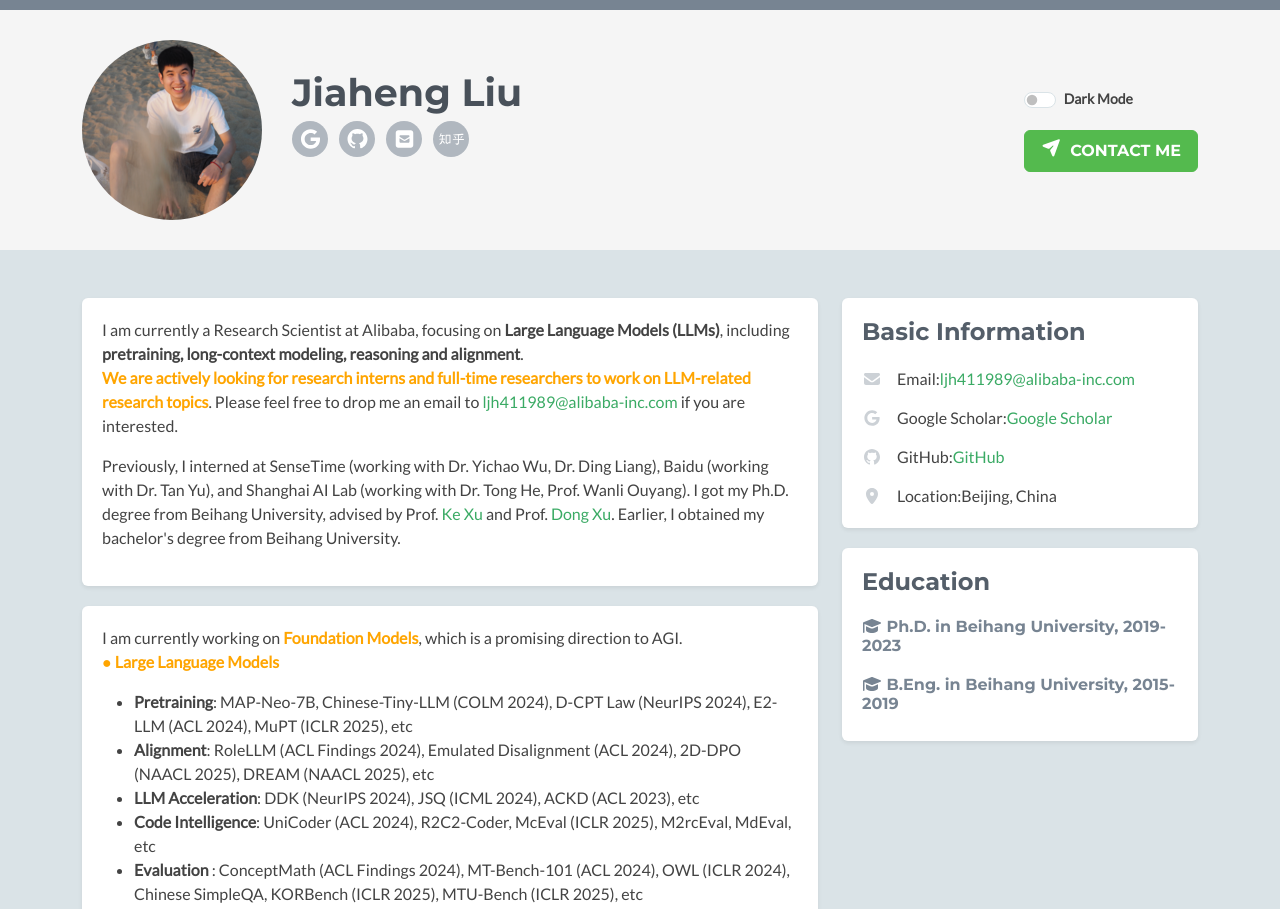
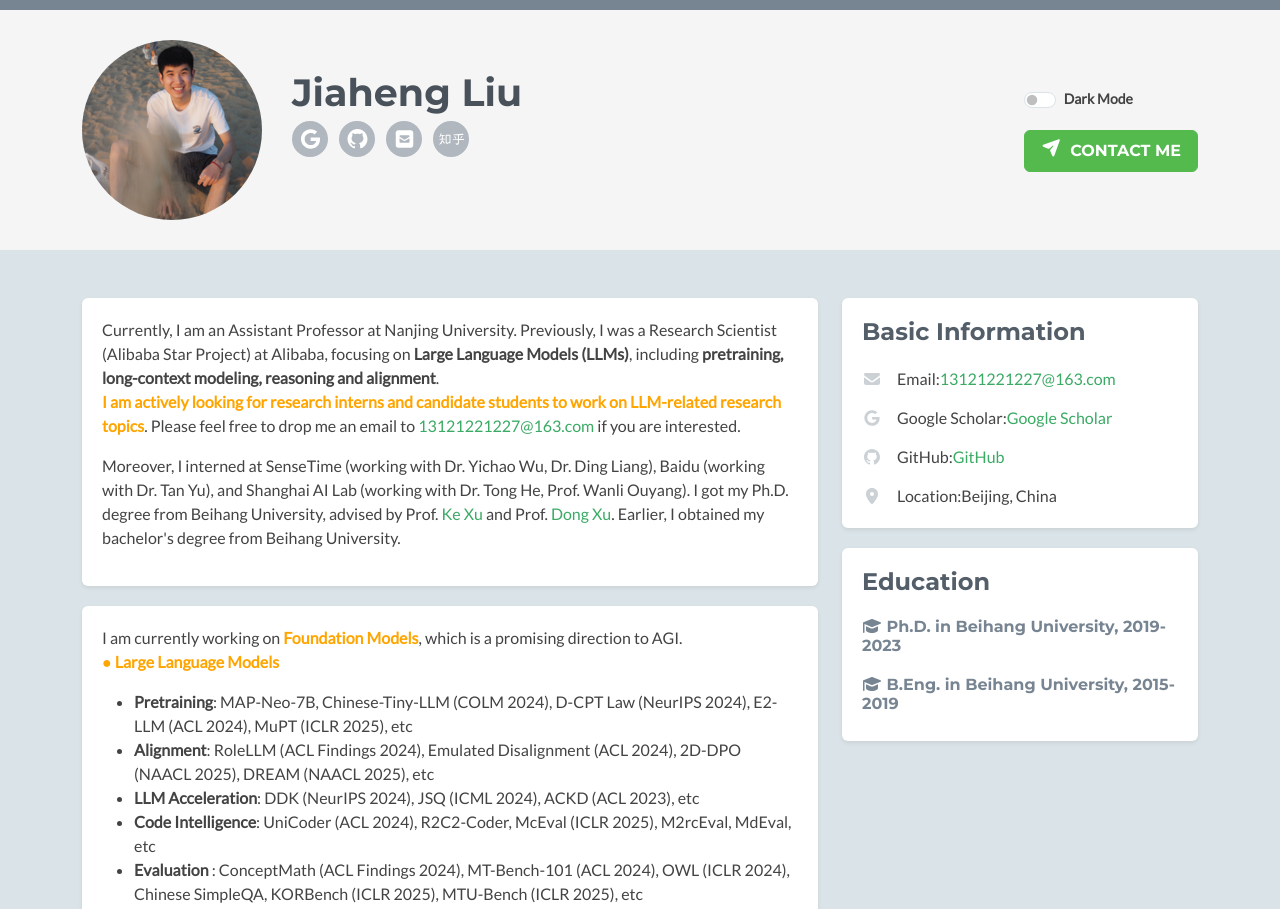
Before and after one commit to liujiaheng/liujiaheng.github.io, a plain HTML site: page index.html in a window 1280 px wide. Shown: the top 909 px of the page. Drawn offline with Linux system fonts and the light colour scheme; no server answers.

Commit message:
Update index.html

```diff
--- a/index.html
+++ b/index.html
@@ -82,11 +82,12 @@
                         <!-- <h2 class="heading">About Me</h2> -->
                         <div class="content">
                             <!-- https://github.com/KwaiVGI -->
-                            I am currently a Research Scientist  at Alibaba, focusing on <b>Large Language Models (LLMs)</b>, including <b>pretraining, long-context modeling, reasoning and alignment</b>.<br>
-                            <font color="orange"><b>We are actively looking for research interns and full-time researchers to work on LLM-related research topics</b></font>. Please feel free to drop me an email to <font color="orange"><a href="mailto:ljh411989@alibaba-inc.com">ljh411989@alibaba-inc.com</a></font> if you are interested.<br>
+				Currently, I am an Assistant Professor at Nanjing University. Previously,
+                            I was a Research Scientist (Alibaba Star Project) at Alibaba, focusing on <b>Large Language Models (LLMs)</b>, including <b>pretraining, long-context modeling, reasoning and alignment</b>.<br>
+                            <font color="orange"><b>I  am actively looking for research interns and candidate students to work on LLM-related research topics</b></font>. Please feel free to drop me an email to <font color="orange"><a href="13121221227@163.com">13121221227@163.com</a></font> if you are interested.<br>
                             </p>
                             <p align="left">
-                                Previously, I interned at SenseTime (working with Dr. Yichao Wu, Dr. Ding Liang), Baidu (working with Dr. Tan Yu), and Shanghai AI Lab (working with Dr. Tong He, Prof. Wanli Ouyang).
+                                Moreover, I interned at SenseTime (working with Dr. Yichao Wu, Dr. Ding Liang), Baidu (working with Dr. Tan Yu), and Shanghai AI Lab (working with Dr. Tong He, Prof. Wanli Ouyang).
                                 <!-- Previously, I was a senior staff researcher at<a href="https://arc.tencent.com/" target="_blank">Tencent ARC Lab</a> and <a href="https://ai.tencent.com/ailab/en/index/" target="_blank">Tencent AI Lab</a>, where I led an effort on <b>visual content generation (AIGC)</b>. <br> -->
                                 I got my Ph.D. degree from Beihang University, advised by Prof. <a href="https://scse.buaa.edu.cn/info/1078/2655.htm" target="_blank">Ke Xu</a> and Prof. <a
                                 href="https://scholar.google.com/citations?user=7Hdu5k4AAAAJ&hl=zh-CN" target="_blank">Dong Xu</a>.
@@ -517,7 +518,7 @@
                         <h2 class="heading sr-only">Basic Information</h2>
                         <div class="content">
                             <ul class="list-unstyled">
-                                <li><i class="fas fa-envelope"></i><span class="sr-only">Email:</span><a href="email.html">ljh411989@alibaba-inc.com</a></li>
+                                <li><i class="fas fa-envelope"></i><span class="sr-only">Email:</span><a href="email.html">13121221227@163.com</a></li>
                                 <li><i class="fab fa-google"></i><span class="sr-only">Google Scholar:</span><a href="https://scholar.google.com/citations?user=yFI_RjUAAAAJ&hl=en">Google Scholar</a></li>
                                 <li><i class="fab fa-github"></i><span class="sr-only">GitHub:</span><a href="https://github.com/liujiaheng">GitHub</a></li>
                                 <li><i class="fas fa-map-marker-alt"></i><span class="sr-only">Location:</span>Beijing, China</li>
```
